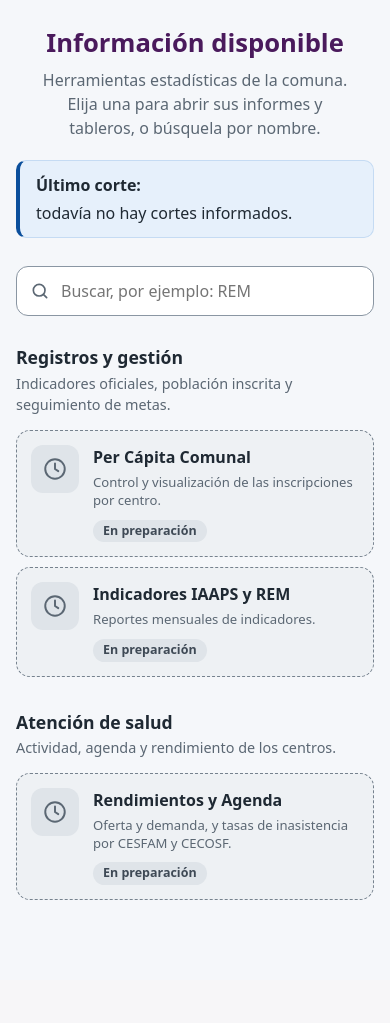
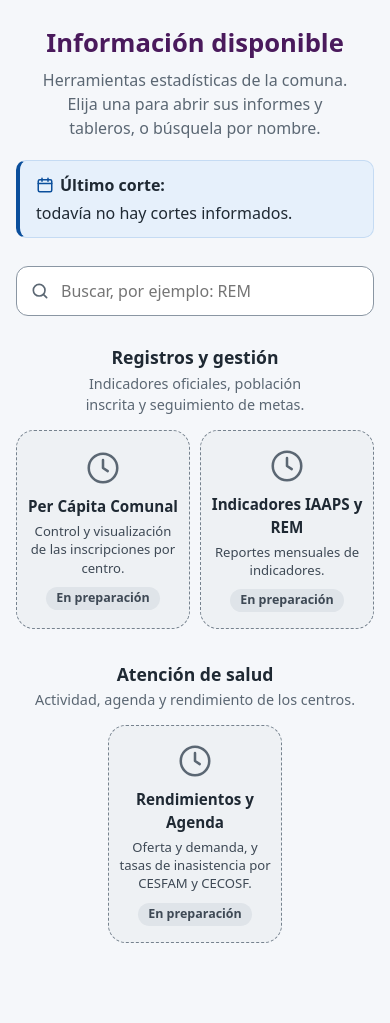
Before and after one commit to JoaquinIORC/repositorio-estadistico, a Django app: page / in a window 390 px wide. Shown: the part 92-1115 px from the top of the page. Before the commit the page ends 992 px from the top, so only its background shows below. Run offline with Django 5.2, Linux system fonts and the light colour scheme; the visitor is signed in with stand-in values (Sample User, id 1); data comes from the database, SQL or seed files in the repository; data that the repository does not hold is empty.

Commit message:
style(portada): muestra los módulos como cuadritos y centra las secciones
- Tarjetas cuadradas con fondo suave del color de su categoría, ícono
  grande, nombre, descripción y acción; 4 por fila en escritorio, 3 en
  tablet y 2 en celular.
- Si el texto no cabe, la fila crece en vez de cortarlo.
- Títulos y descripciones de cada categoría centrados.
- Sello de último corte centrado y con ícono de calendario.

```diff
--- a/static/css/portal.css
+++ b/static/css/portal.css
@@ -66,8 +66,9 @@ h1 { margin: 0 0 6px; color: var(--morado); font-size: clamp(1.6rem, 3vw, 2.2rem
 /* Sello: una línea separada por | en pantallas anchas, una lista en celular. */
 .sello {
     display: flex;
-    flex-wrap: wrap;
-    align-items: baseline;
+    flex-wrap: nowrap;
+    justify-content: center;
+    align-items: flex-start;
     gap: 4px 10px;
     margin: 0 0 28px;
     padding: 12px 16px;
@@ -78,7 +79,9 @@ h1 { margin: 0 0 6px; color: var(--morado); font-size: clamp(1.6rem, 3vw, 2.2rem
     overflow-wrap: anywhere;
 }
 /* Cada corte lleva su | delante; el margen negativo y el recorte esconden el que queda al inicio de cada línea. */
-.sello .cortes { flex: 1 1 0; min-width: 12rem; overflow: hidden; }
+.sello strong { display: inline-flex; align-items: center; gap: 6px; flex: none; white-space: nowrap; }
+.sello-ico { flex: none; width: 18px; height: 18px; fill: none; stroke: var(--azul); stroke-width: 2; stroke-linecap: round; stroke-linejoin: round; }
+.sello .cortes { flex: 0 1 auto; min-width: 12rem; overflow: hidden; }
 .sello ul { display: flex; flex-wrap: wrap; margin: 0 0 0 -21px; padding: 0; list-style: none; }
 .sello li { position: relative; padding-left: 21px; }
 .sello li::before {
@@ -91,12 +94,14 @@ h1 { margin: 0 0 6px; color: var(--morado); font-size: clamp(1.6rem, 3vw, 2.2rem
     color: var(--suave);
 }
 
-/* Mosaico: hasta 4 por fila, centrado cuando hay pocos módulos. */
+/* Mosaico de cuadritos: hasta 4 por fila, centrado cuando hay pocos módulos. */
 .grid {
     display: grid;
-    grid-template-columns: repeat(auto-fit, minmax(min(100%, 200px), 250px));
+    grid-template-columns: repeat(auto-fit, minmax(min(100%, 200px), 220px));
+    /* Filas tan altas como anchas (cuadritos); si el texto no cabe, la fila crece y nada se sale. */
+    grid-auto-rows: minmax(220px, auto);
     justify-content: center;
-    gap: 16px;
+    gap: 18px;
     margin: 0;
     padding: 0;
     list-style: none;
@@ -104,22 +109,25 @@ h1 { margin: 0 0 6px; color: var(--morado); font-size: clamp(1.6rem, 3vw, 2.2rem
 .grid > li { display: flex; min-width: 0; }
 
 .card {
+    position: relative;
     display: flex;
     flex-direction: column;
     align-items: center;
-    gap: 12px;
+    justify-content: center;
+    gap: 10px;
     width: 100%;
-    padding: 22px 16px 18px;
-    background: #fff;
+    padding: 20px 16px;
+    background: linear-gradient(180deg, #fff, var(--bg, var(--azul-claro)));
     border: 1px solid var(--borde);
-    border-radius: 14px;
+    border-color: color-mix(in srgb, var(--c, var(--azul)) 22%, #fff);
+    border-radius: 18px;
+    box-shadow: 0 2px 8px rgba(31, 41, 51, .06);
     color: inherit;
     text-align: center;
     text-decoration: none;
 }
-.card { position: relative; }
-a.card { transition: border-color .15s, box-shadow .15s; }
-a.card:hover { border-color: var(--c, var(--azul)); box-shadow: 0 4px 14px rgba(11, 79, 156, .12); }
+a.card { transition: transform .15s, border-color .15s, box-shadow .15s; }
+a.card:hover { transform: translateY(-3px); border-color: var(--c, var(--azul)); box-shadow: 0 8px 20px rgba(31, 41, 51, .12); }
 
 /* Color de la categoría: lo usan el ícono y el borde al pasar el mouse. */
 .color-azul { --c: var(--azul); --bg: var(--azul-claro); }
@@ -135,25 +143,26 @@ a.card:hover { border-color: var(--c, var(--azul)); box-shadow: 0 4px 14px rgba(
 .buscar svg { position: absolute; left: 14px; top: 50%; transform: translateY(-50%); width: 20px; height: 20px; fill: none; stroke: var(--suave); stroke-width: 2; stroke-linecap: round; }
 
 .seccion { margin-bottom: 32px; }
-.seccion h2 { margin: 0 0 2px; font-size: 1.1rem; font-weight: 700; }
-.seccion-intro { margin: 0 0 14px; color: var(--suave); font-size: .9rem; }
+/* Centrado como el título de la portada y el buscador. */
+.seccion h2 { margin: 0 0 2px; font-size: 1.1rem; font-weight: 700; text-align: center; }
+.seccion-intro { max-width: 60ch; margin: 0 auto 14px; color: var(--suave); font-size: .9rem; text-align: center; text-wrap: balance; }
 .seccion h2:last-child { margin-bottom: 14px; }
-.seccion .grid { justify-content: start; }
+.seccion .grid { justify-content: center; }
 .sin-resultados { padding: 20px; background: #fff; border: 1px dashed var(--pendiente-borde); border-radius: 12px; color: var(--suave); text-align: center; }
 
 .texto { display: flex; flex-direction: column; align-items: center; gap: 4px; min-width: 0; max-width: 100%; }
 .card b { font-size: 1rem; font-weight: 600; overflow-wrap: anywhere; }
-.card small { color: var(--suave); font-size: .82rem; line-height: 1.4; overflow-wrap: anywhere; }
+.card small { color: var(--pendiente-texto); font-size: .82rem; line-height: 1.4; overflow-wrap: anywhere; }
 
-.ico { flex: none; display: grid; place-items: center; width: 64px; height: 64px; background: var(--bg, var(--azul-claro)); border-radius: 16px; }
-.ico svg { width: 34px; height: 34px; fill: none; stroke: var(--c, var(--azul)); stroke-width: 1.8; stroke-linecap: round; stroke-linejoin: round; }
+/* Ícono grande y sin recuadro, en el color de la categoría. */
+.ico { flex: none; display: grid; place-items: center; }
+.ico svg { width: 52px; height: 52px; fill: none; stroke: var(--c, var(--azul)); stroke-width: 1.6; stroke-linecap: round; stroke-linejoin: round; }
 
 .accion { display: inline-flex; align-items: center; gap: 4px; margin-top: 6px; color: var(--azul); font-size: .85rem; font-weight: 600; }
 .accion svg { width: 15px; height: 15px; fill: none; stroke: currentColor; stroke-width: 2; stroke-linecap: round; stroke-linejoin: round; }
 a.card:hover .accion { text-decoration: underline; }
 
-.pendiente { background: var(--pendiente); border-style: dashed; border-color: var(--pendiente-borde); }
-.pendiente .ico { background: var(--pendiente-ico); }
+.pendiente { background: var(--pendiente); border-style: dashed; border-color: var(--pendiente-borde); box-shadow: none; }
 .pendiente .ico svg { stroke: var(--suave); }
 .estado { margin-top: 6px; padding: 2px 10px; background: var(--pendiente-ico); color: var(--pendiente-texto); border-radius: 999px; font-size: .78rem; font-weight: 600; }
 
@@ -235,11 +244,12 @@ a.card:hover .accion { text-decoration: underline; }
     .sello ul { display: block; margin: 0; padding-left: 18px; list-style: disc; }
     .sello li { padding-left: 0; }
     .sello li::before { content: none; }
-    .grid { grid-template-columns: minmax(0, 1fr); gap: 10px; }
-    .card { flex-direction: row; align-items: flex-start; gap: 14px; padding: 14px; text-align: left; }
-    .texto { align-items: flex-start; }
-    .ico { width: 48px; height: 48px; border-radius: 12px; }
-    .ico svg { width: 26px; height: 26px; }
+    /* Dos cuadritos por fila; uno solo queda al centro. */
+    .grid { display: flex; flex-wrap: wrap; justify-content: center; gap: 10px; }
+    .grid > li { flex: 0 1 calc(50% - 5px); }
+    .card { gap: 8px; min-height: 160px; padding: 16px 10px; }
+    .card b { font-size: .95rem; }
+    .ico svg { width: 38px; height: 38px; }
 }
 
-@media (prefers-reduced-motion: reduce) { a.card { transition: none; } }
+@media (prefers-reduced-motion: reduce) { a.card { transition: none; } a.card:hover { transform: none; } }
--- a/templates/inicio.html
+++ b/templates/inicio.html
@@ -9,7 +9,7 @@
 </div>
 
 <div class="sello" role="note">
-    <strong>Último corte:</strong>
+    <strong><svg class="sello-ico" aria-hidden="true" viewBox="0 0 24 24"><rect x="3" y="5" width="18" height="16" rx="2"/><path d="M3 10h18M8 3v4M16 3v4"/></svg>Último corte:</strong>
     {% if con_corte %}
     <div class="cortes">
         <ul>
```
